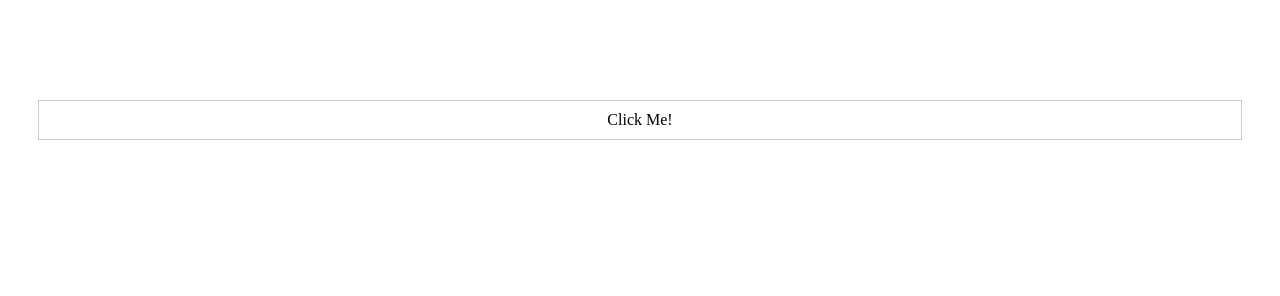
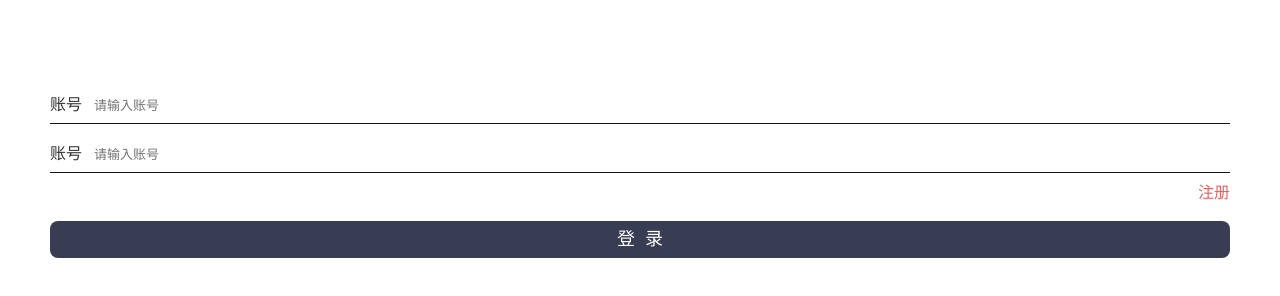
Before and after one commit to 18234172971/leCat, a plain HTML site: page index.html in a window 1280 px wide. Drawn offline with nearby package versions, Linux system fonts and the light colour scheme.

```diff
--- a/index.html
+++ b/index.html
@@ -1,34 +1,29 @@
-<!DOCTYPE html>
-<html>
+<!doctype html>
+<html lang="en">
 <head>
     <meta charset="UTF-8">
-    <meta name="viewport" content="width=device-width">
-    <title>iOS click bug test</title>
-
-    <style>
-        .container {
-        }
-
-        .target {
-            display: block;
-            text-align: center;
-            margin: 100px 30px 0;
-            padding: 10px 0;
-            border: 1px solid #ccc;
-        }
-    </style>
+    <meta name="viewport"
+          content="width=device-width, user-scalable=no, initial-scale=1.0, maximum-scale=1.0, minimum-scale=1.0">
+    <meta http-equiv="X-UA-Compatible" content="ie=edge">
+    <title>登录页</title>
+    <link rel="stylesheet" href="css/reset1.css">
+    <link rel="stylesheet" href="css/reset.css">
 </head>
 <body>
-<div class="container">
-    <div class="target"> Click Me! </div>
-</div>
+<!--主题内容-->
+<form style="padding: 75px 50px 10px">
+    <div style="border-bottom:1px  solid #161616;padding-bottom: 9px;margin-top: 15px"><label for=""
+                                                                                              style="margin-right: 10px;color:#333;font-size: 16px">账号</label><input
+            autofocus placeholder="请输入账号" style="border: 0;outline: none;color: rgb(153, 153, 153);font-size: 13px"
+            type="text"></div>
+    <div style="border-bottom:1px  solid #161616;padding-bottom: 9px;margin-top: 15px"><label for=""
+                                                                                              style="margin-right: 10px;color:#333;font-size: 16px">账号</label><input
+            autofocus placeholder="请输入账号" style="border: 0;outline: none;color: rgb(153, 153, 153);font-size: 13px"
+            type="text"></div>
+    <a href="./register.html" style="display: block; font-size: 16px;color: #E86364;margin-top: 12px;text-align: right">注册</a>
+    <a href="./bill.html" style="display:block;width:100%;height:37px;margin-top: 20px;background: #383D53;border-radius: 8px;color:#fff;font-size: 18px;line-height: 37px;text-align: center">登&nbsp;&nbsp;录</a>
+</form>
 
-<script src="https://cdn.bootcss.com/jquery/3.3.1/jquery.slim.js"></script>
-<script type="text/javascript">
-    // 或者 $(document).on('click', ....)
-    $('body').on('click', '.target', function (e) {
-        alert('click');
-    });
-</script>
 </body>
+<script src="js/common.js"></script>
 </html>
```
Also changed, not shown: income.html (+1 -0 lines), js/cycle.js (+18 -15 lines).
